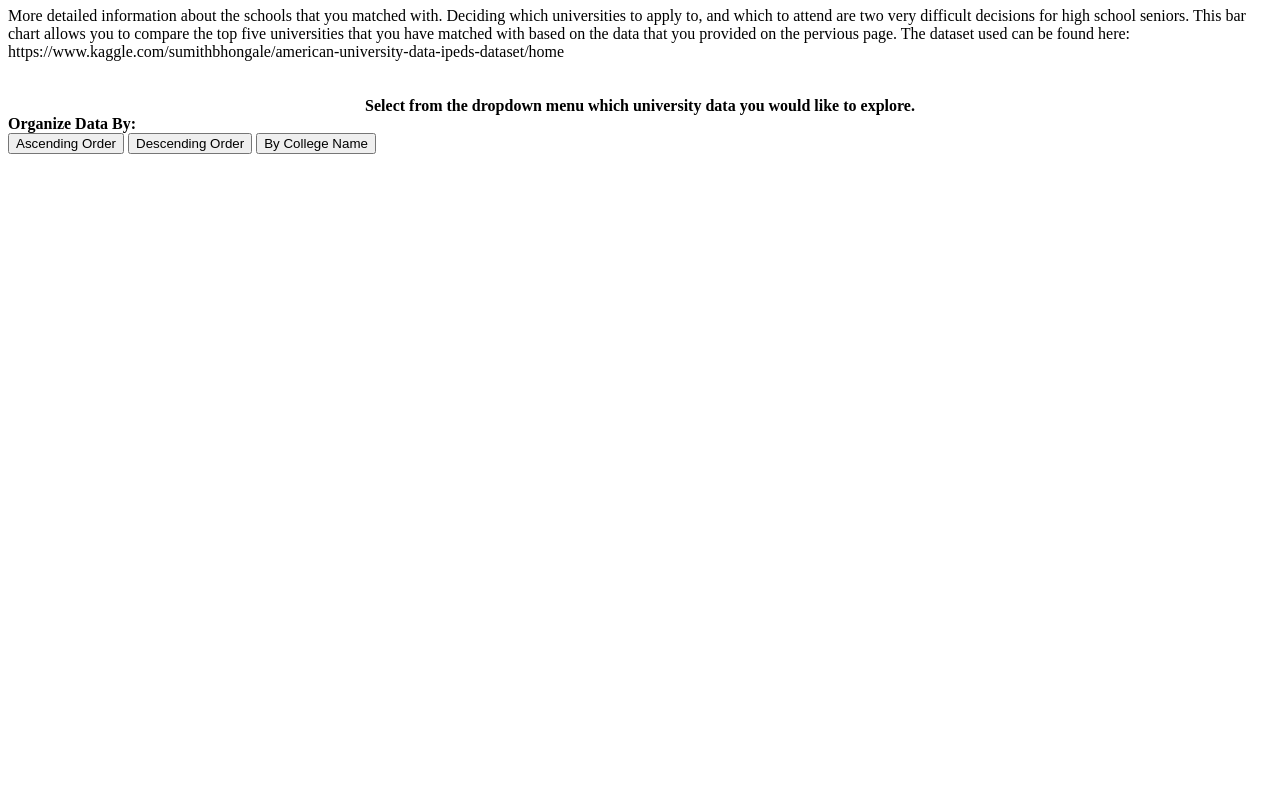
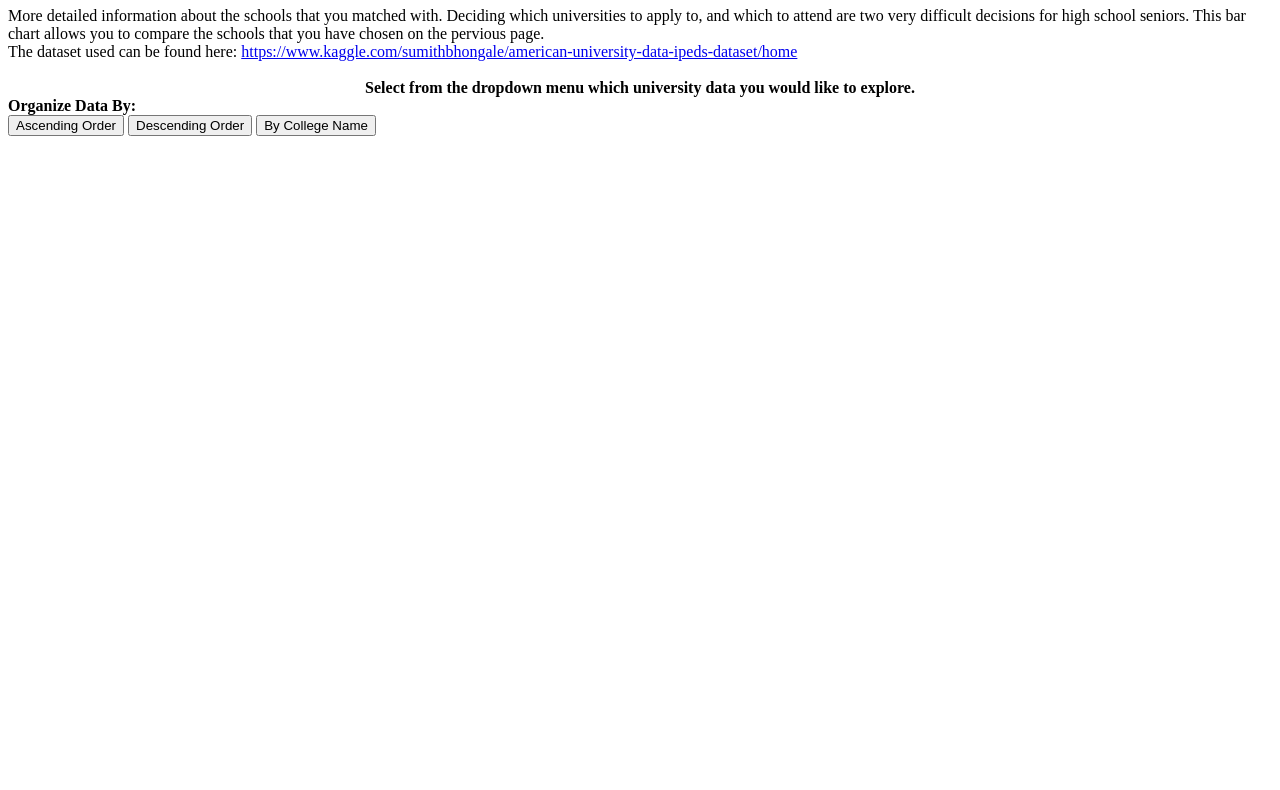
Before and after one commit to ophirgal/unipick, a plain HTML site: page Bar chart html.html in a window 1280 px wide. Shown: the part 73-863 px from the top of the page. Drawn offline with Linux system fonts and the light colour scheme.

Commit message:
reversed selection lists and changed phrasing of some text

```diff
--- a/Bar chart html.html
+++ b/Bar chart html.html
@@ -15,10 +15,14 @@
     <div id="background" align=left class="bold">
        More detailed information about the schools that you matched with.
        Deciding which universities to apply to, and which to attend are two very difficult decisions for high school
-       seniors. This bar chart allows you to compare the top five universities that you have matched with based on the data that
-       you provided on the pervious page.
-       The dataset used can be found here: https://www.kaggle.com/sumithbhongale/american-university-data-ipeds-dataset/home
+       seniors. This bar chart allows you to compare the schools that you have
+       chosen on the pervious page.
        <br>
+       The dataset used can be found here:
+       <a
+       href="https://www.kaggle.com/sumithbhongale/american-university-data-ipeds-dataset/home">
+       https://www.kaggle.com/sumithbhongale/american-university-data-ipeds-dataset/home
+       </a>
        <br>
        <br>
     </div>
```
Also changed, not shown: static/js/map.js (+4 -4 lines).
